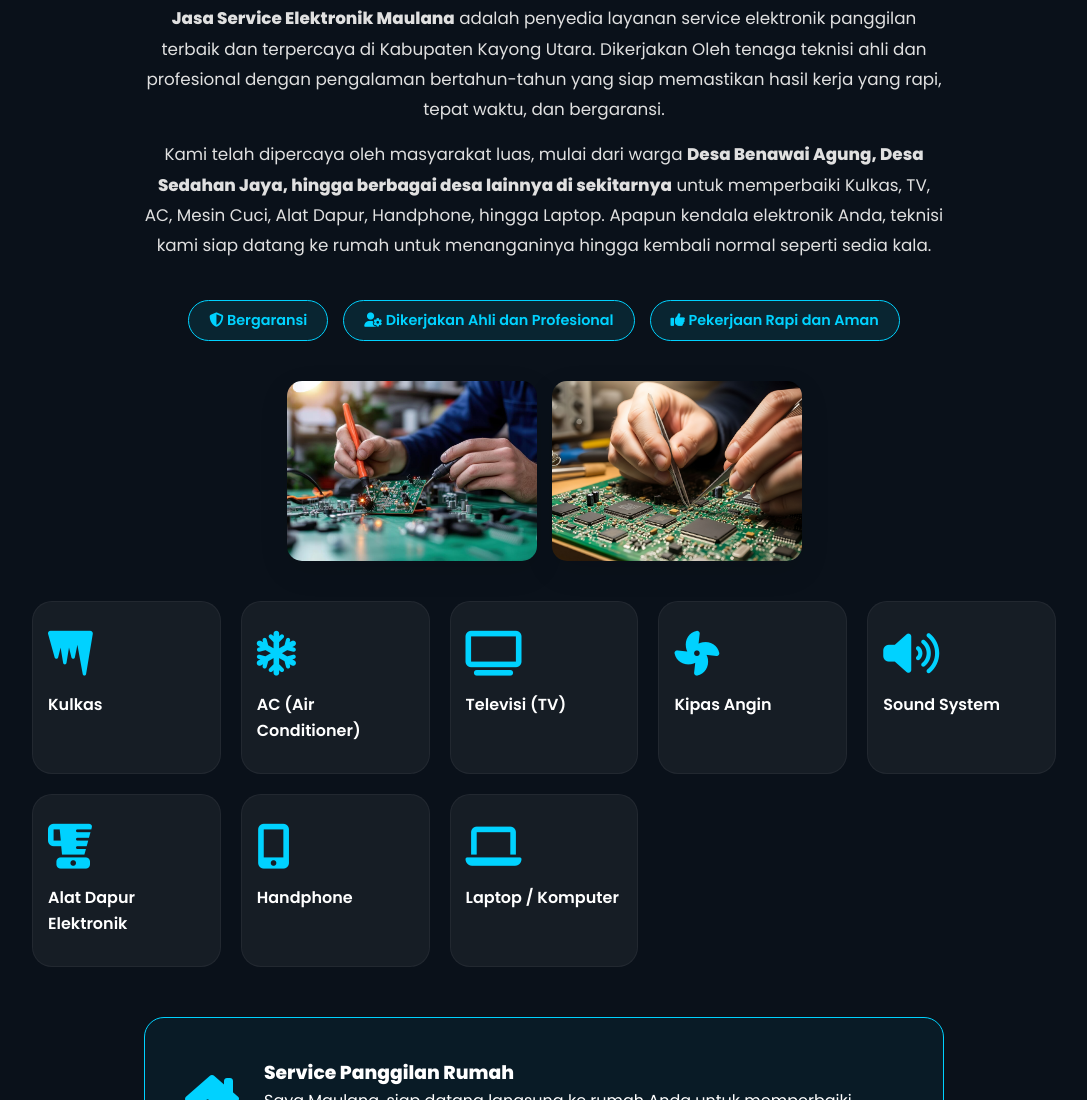
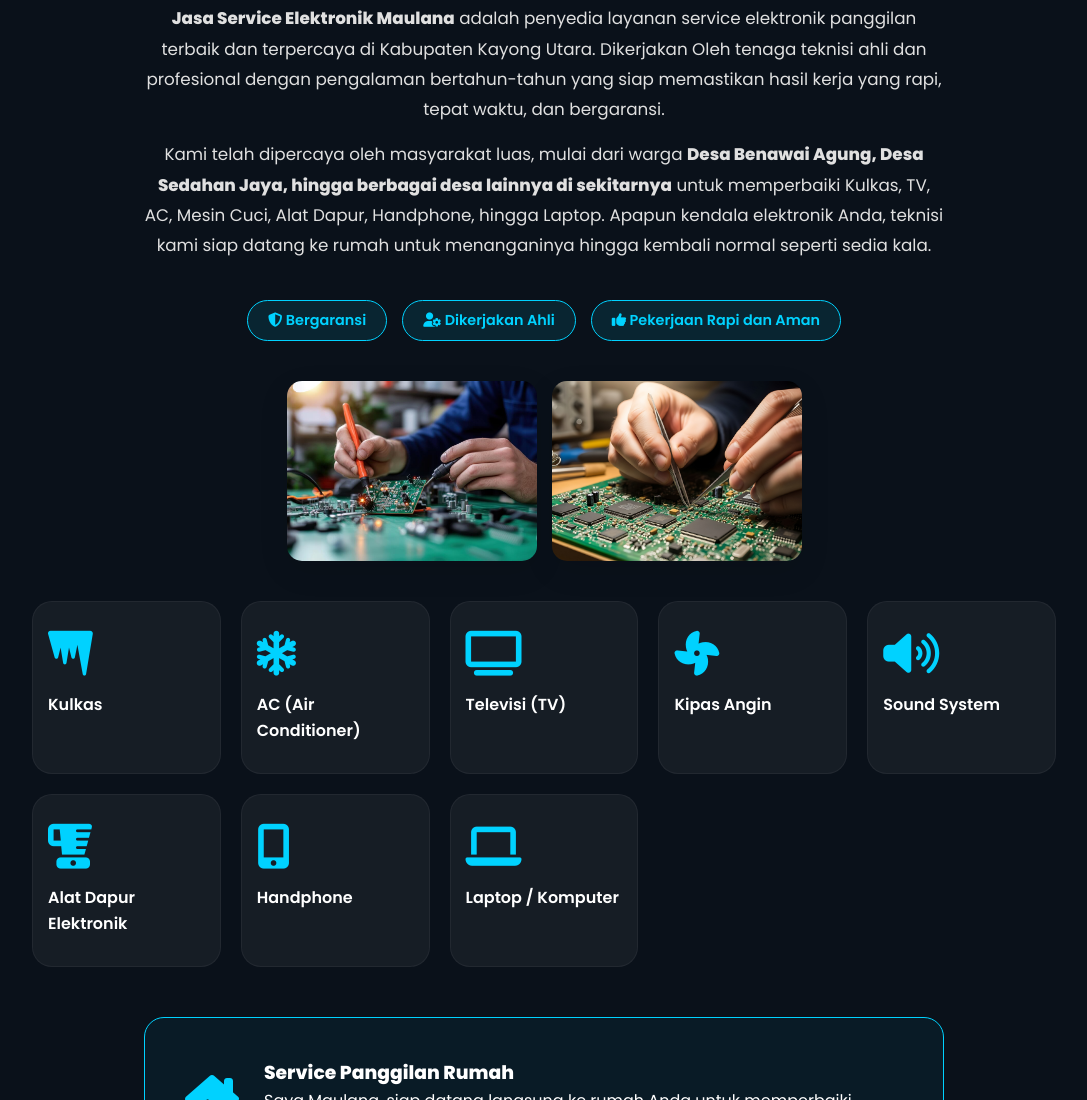
Before and after one commit to syarifcode/imiqacell, a plain HTML site: page index.html in a window 1280 px wide. Shown: the part 2277-3377 px from the top of the page, without its empty margins (96-1183 px from the left). Drawn offline with Linux system fonts and the light colour scheme.

Commit message:
Update index.html

```diff
--- a/index.html
+++ b/index.html
@@ -117,7 +117,7 @@
 
         <div class="guarantee-box">
             <span class="badge"><i class="fa-solid fa-shield-halved"></i> Bergaransi</span>
-            <span class="badge"><i class="fa-solid fa-user-gear"></i> Dikerjakan Ahli dan Profesional</span>
+            <span class="badge"><i class="fa-solid fa-user-gear"></i> Dikerjakan Ahli</span>
             <span class="badge"><i class="fa-solid fa-thumbs-up"></i> Pekerjaan Rapi dan Aman</span>
         </div>
 
```
